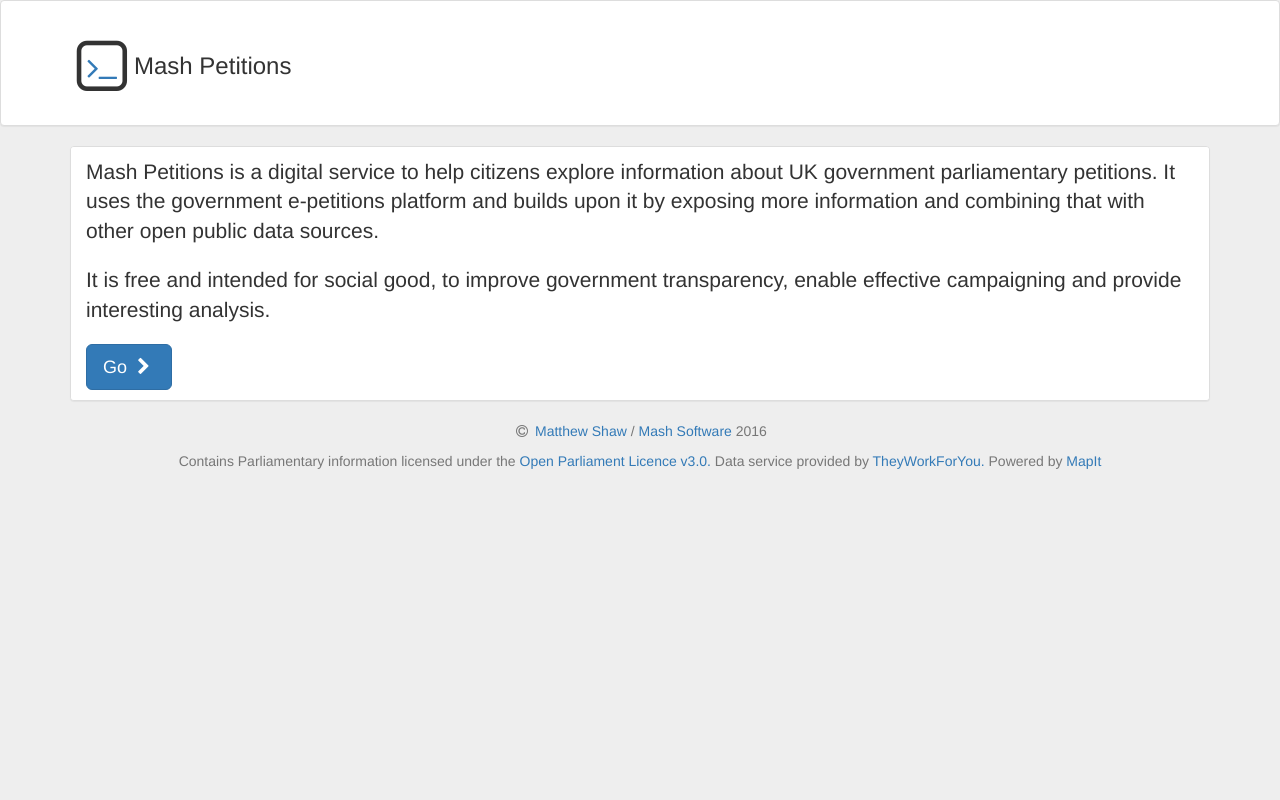
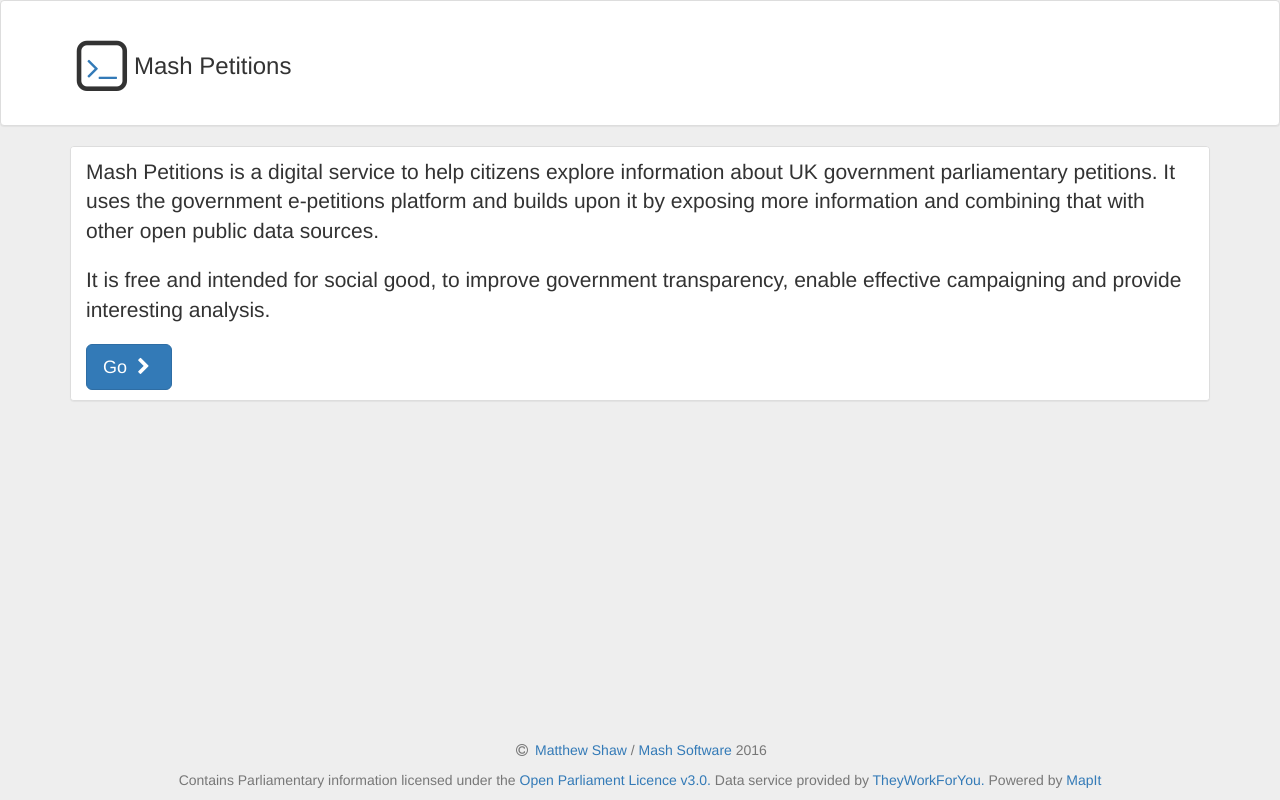
Before and after one commit to MashSoftware/petitions, a Flask app: page / in a window 1280 px wide. Run offline with Flask 2, Linux system fonts and the light colour scheme; some libraries are stand-ins or nearby versions.

Commit message:
sticky footer

```diff
--- a/application/templates/base.html
+++ b/application/templates/base.html
@@ -19,6 +19,23 @@
   .breadcrumb {
     background-color: #fff;
   }
+  /* Sticky footer styles
+  -------------------------------------------------- */
+  html {
+    position: relative;
+    min-height: 100%;
+  }
+  body {
+    /* Margin bottom by footer height */
+    margin-bottom: 60px;
+  }
+  .footer {
+    position: absolute;
+    bottom: 0;
+    width: 100%;
+    /* Set the fixed height of the footer here */
+    height: 60px;
+  }
   </style>
 </head>
 <body>
```
